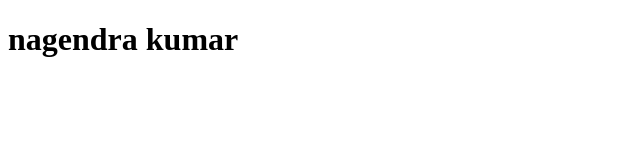
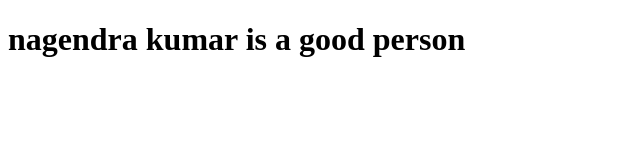
Before and after one commit to Kanduku/naggi, a plain HTML site: page index.html in a window 1280 px wide. Shown: the whole page, without its empty margins (0-640 px from the left). Drawn offline with Linux system fonts and the light colour scheme.

Commit message:
Update index.html

```diff
--- a/index.html
+++ b/index.html
@@ -1,6 +1,6 @@
 <!DOCTYPE html>
 <html>
 
-    <body><h1>nagendra kumar</h1>
+    <body><h1>nagendra kumar is a good person</h1>
 </body>
 </html>
```
